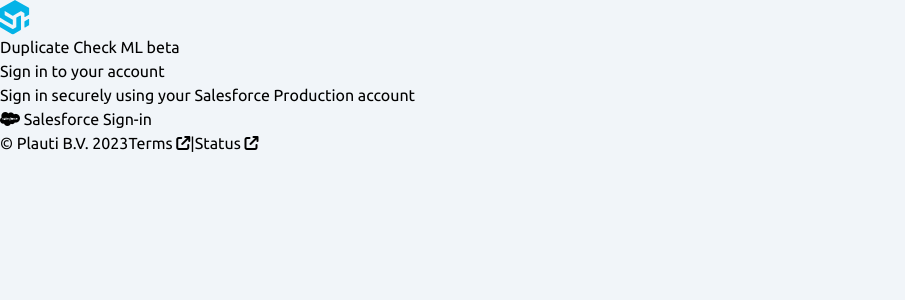
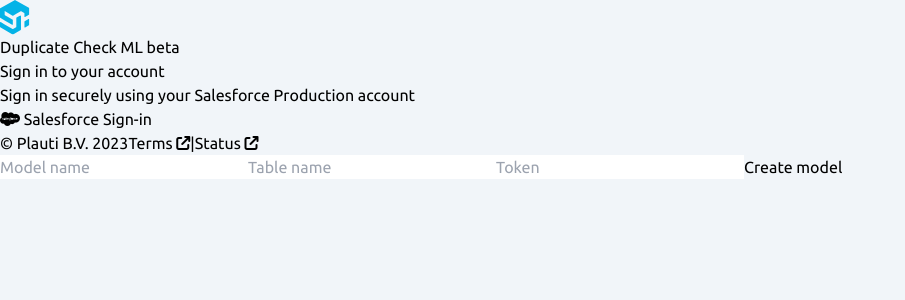
Before and after one commit to LynnMombarg/DuplicateCheck, a Vue app in the folder vue_ui/: page / in a window 1280 px wide. Shown: the top 300 px of the page, without its empty margins (0-905 px from the left). Built offline with nearby package versions, Linux system fonts and the light colour scheme.

Commit message:
simple button that posts to the api

```diff
--- a/vue_ui/src/App.vue
+++ b/vue_ui/src/App.vue
@@ -2,14 +2,16 @@
 import SignIn from "@/components/SignIn.vue";
 import SignInHeader from "@/components/SignInHeader.vue";
 import SignInFooter from "@/components/SignInFooter.vue";
+import CreateModelButton from "@/components/CreateModelButton.vue";
 </script>
 
 <template>
     <main>
         <div class="min-h-full flex flex-col justify-center py-12 sm:px-6 lg:px-8">
-      <SignInHeader />
-      <SignIn />
-      <SignInFooter />
+            <SignInHeader/>
+            <SignIn/>
+            <SignInFooter/>
+            <CreateModelButton/>
         </div>
     </main>
 </template>
@@ -41,6 +43,7 @@ header {
         flex-wrap: wrap;
     }
 }
+
 #app {
     font-family: "Ubuntu", sans-serif;
     -webkit-font-smoothing: antialiased;
--- /dev/null
+++ b/vue_ui/src/components/CreateModelButton.vue
@@ -0,0 +1,39 @@
+<template>
+    <input v-model="modelName" placeholder="Model name" />
+    <input v-model="tableName" placeholder="Table name" />
+    <input v-model="token" placeholder="Token" />
+
+    <button @click="createModel">
+        Create model
+    </button>
+</template>
+
+<script>
+export default {
+    name: "CreateModelButton",
+    data() {
+        return {
+            modelName: '',
+            tableName: '',
+            token: '',
+        }
+    },
+    methods: {
+        async createModel() {
+            // Simple POST request with a JSON body using fetch
+            const requestOptions = {
+                method: "POST",
+                headers: {"Content-Type": "application/json"},
+                body: JSON.stringify({modelName: this.modelName, tableName: this.tableName, token: this.token,})
+            };
+            fetch("https://7c94f741-4a17-41d2-92bd-59226ad5be55.mock.pstmn.io/create", requestOptions)
+                .then(response => response.json())
+                .then(data => (this.postId = data.id));
+        }
+    }
+};
+</script>
+
+<style scoped>
+
+</style>
```
Lines whose indentation alone changed are shown as unchanged.
